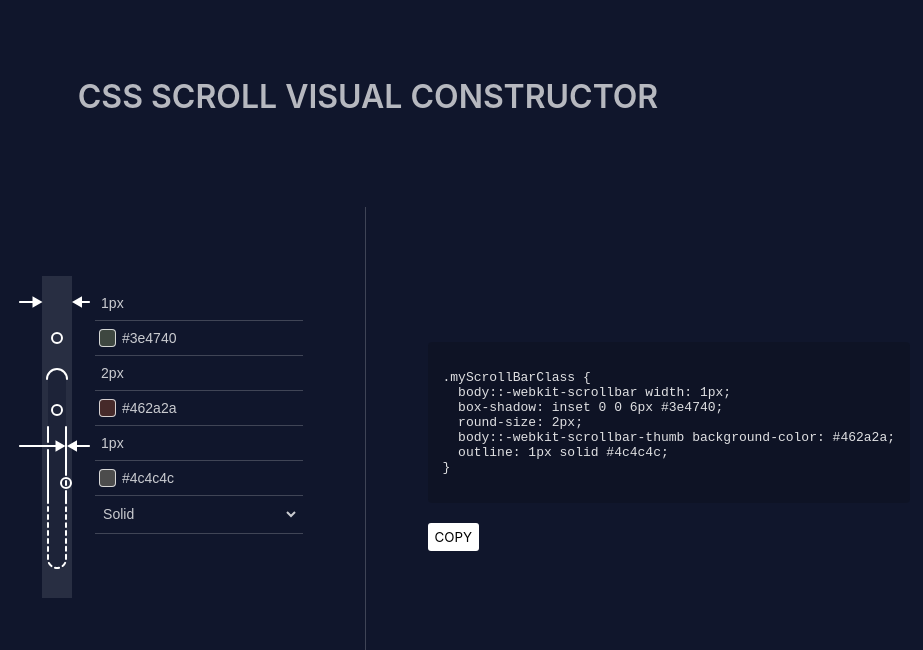
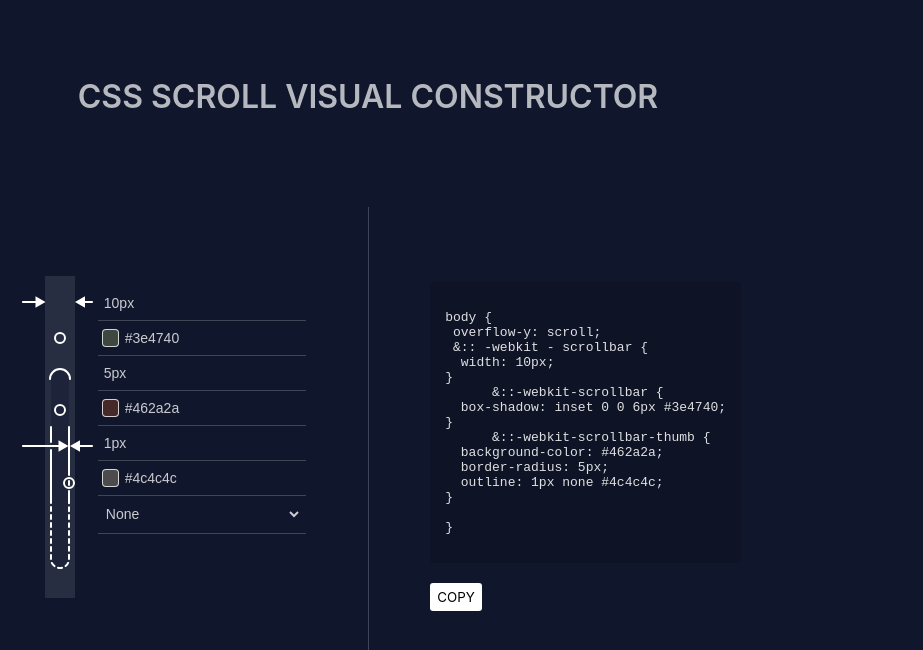
Before and after one commit to Dompower25/scroll-generator-react, a React (Vite) app: page / in a window 1280 px wide. Shown: the top 650 px of the page, without its empty margins (272-1195 px from the left). Built offline with nearby package versions, Linux system fonts and the light colour scheme.

Commit message:
переработка параметров скроллбара

```diff
--- a/src/components/wrapper/index.tsx
+++ b/src/components/wrapper/index.tsx
@@ -26,24 +26,50 @@ const Wrapper = ({ }) => {
   const [showCopyInfo, setShowCopyInfo] = useState(false)
   const [executionCopy, setExecutionCopy] = useState(Boolean)
 
-  const [scrollbarWidth, setScrollbarWidth] = useState('1')
+  const [scrollbarWidth, setScrollbarWidth] = useState('10')
   const [scrollbarShadowColor, setscrollbarShadowColor] = useState('#3e4740')
   const [scrollbarColor, setScrollbarColor] = useState('#462a2a')
-  const [roundSize, setRoundSize] = useState('2')
+  const [roundSize, setRoundSize] = useState('5')
   const [outlineSize, setOutlineSize] = useState('1')
-  const [outlineStyle, setOutlineStyle] = useState('solid')
+  const [outlineStyle, setOutlineStyle] = useState('none')
   const [outlineColor, setOutlineColor] = useState('#4c4c4c')
 
   const [cssClass, setCssClass] = useState('')
 
+  //   body {
+  //   overflow-y: scroll;
+
+  //   &::-webkit-scrollbar {
+  //     width: 20px; // Ширина скроллбара
+  //   }
+
+  //   &::-webkit-scrollbar-track {
+  //     box-shadow: inset 0 0 6px #3e4740; // Цвет фона трека
+
+  //   }
+
+  //   &::-webkit-scrollbar-thumb {
+  //     background-color: #3028af; // Цвет ползунка
+  //     border-radius: 2px; // Закругление углов ползунка
+  //     outline: 3px solid #5ddb1b;
+  //   }
+
+  // }
+
   useEffect(() => {
-    setCssClass(generateCssStyles('.myScrollBarClass', {
-      'body::-webkit-scrollbar width': `${scrollbarWidth}`,
-      'box-shadow': `inset 0 0 6px ${scrollbarShadowColor}`,
-      'round-size': `${roundSize}`,
-      'body::-webkit-scrollbar-thumb background-color': `${scrollbarColor}`,
-      'outline': `${outlineSize} ${outlineStyle} ${outlineColor}`
-    }))
+    setCssClass(
+      `${generateCssStyles(' &:: -webkit - scrollbar', {
+        'width': `${scrollbarWidth}`,
+      })}
+      ${generateCssStyles('&::-webkit-scrollbar', {
+        'box-shadow': `inset 0 0 6px ${scrollbarShadowColor}`,
+      })}
+      ${generateCssStyles('&::-webkit-scrollbar-thumb', {
+        'background-color': `${scrollbarColor}`,
+        'border-radius': `${roundSize}`,
+        'outline': `${outlineSize} ${outlineStyle} ${outlineColor}`,
+      })}
+      `)
   }, [scrollbarWidth, scrollbarShadowColor, outlineSize, outlineStyle, outlineColor])
 
   const copyTextToClipboard: (text: string) => Promise<void> = async (text) => {
@@ -54,13 +80,12 @@ const Wrapper = ({ }) => {
       setExecutionCopy(false)
     } finally {
       setShowCopyInfo(true)
-      setTimeout(()=> {setShowCopyInfo(false)}, 3200)
+      setTimeout(() => { setShowCopyInfo(false) }, 3200)
     }
   };
 
   return (
     <div className={styles.wrapper}>
-
       <div className={styles.scrollbar_style_block}>
         <section>
           <div className={styles.scrollbar_box}>
@@ -69,7 +94,7 @@ const Wrapper = ({ }) => {
             </div>
             <div className={styles.inputs_scrollbar_styles}>
               <div className={styles.input_scrollbar_style}>
-                <ScrollbarEnteringSize setState={setScrollbarWidth} state={scrollbarWidth}  key={'id1'} />
+                <ScrollbarEnteringSize setState={setScrollbarWidth} state={scrollbarWidth} key={'id1'} />
               </div>
               <div className={styles.input_scrollbar_style}>
                 <ScrollbarColorPicker setState={setscrollbarShadowColor} state={scrollbarShadowColor} key={'cp1'} />
@@ -81,13 +106,13 @@ const Wrapper = ({ }) => {
                 <ScrollbarColorPicker setState={setScrollbarColor} state={scrollbarColor} key={'cp2'} />
               </div>
               <div className={styles.input_scrollbar_style}>
-                <ScrollbarEnteringSize setState={setOutlineSize} state={outlineSize}  key={'id3'} />
+                <ScrollbarEnteringSize setState={setOutlineSize} state={outlineSize} key={'id3'} />
               </div>
               <div className={styles.input_scrollbar_style}>
                 <ScrollbarColorPicker setState={setOutlineColor} state={outlineColor} key={'cp3'} />
               </div>
               <div className={styles.input_scrollbar_style}>
-                <ScrollbarBorderStylePicker  setState={setOutlineStyle} state={outlineStyle} key={'cp4'}/>
+                <ScrollbarBorderStylePicker setState={setOutlineStyle} state={outlineStyle} key={'cp4'} />
               </div>
             </div>
           </div>
@@ -101,13 +126,13 @@ const Wrapper = ({ }) => {
           <SButton innerText='less' />
         </div> */}
         <div className={styles.code_style_wrapper}>
-          <pre>{cssClass}</pre>
+          <pre>{`body {\n overflow-y: scroll; \n${cssClass}\n}`}</pre>
         </div>
         <div className={styles.buttons_block}>
-          <SButton innerText='copy' clickAction={copyTextToClipboard} actionArgs={cssClass}/>
+          <SButton innerText='copy' clickAction={copyTextToClipboard} actionArgs={cssClass} />
         </div>
       </div>
-      {showCopyInfo ? <CopyInfo execution={executionCopy} showMounted={3000}/> : null}
+      {showCopyInfo ? <CopyInfo execution={executionCopy} showMounted={3000} /> : null}
     </div>
   )
 }
```
Also changed, not shown: src/App.tsx (line endings or trailing spaces).
